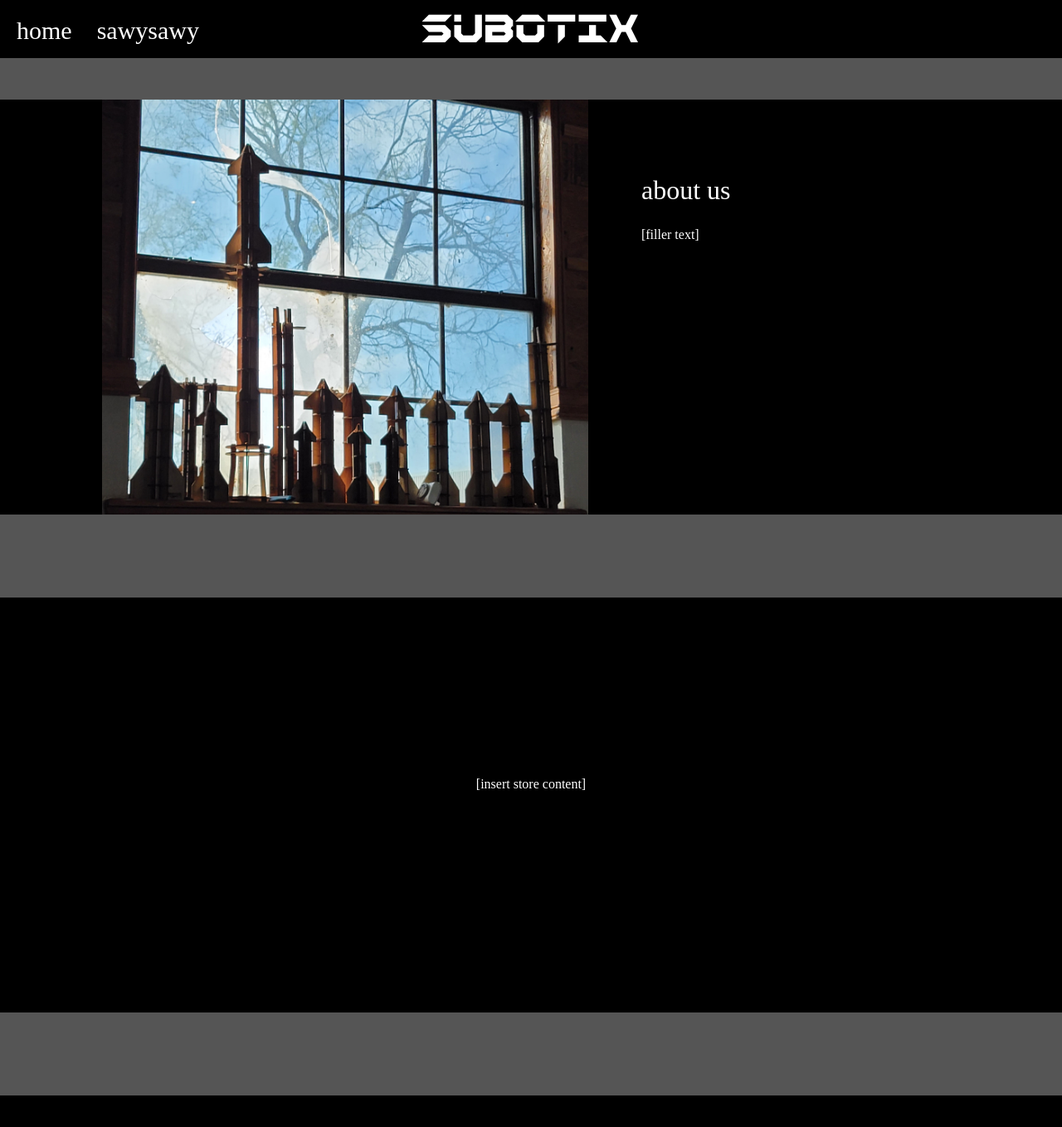
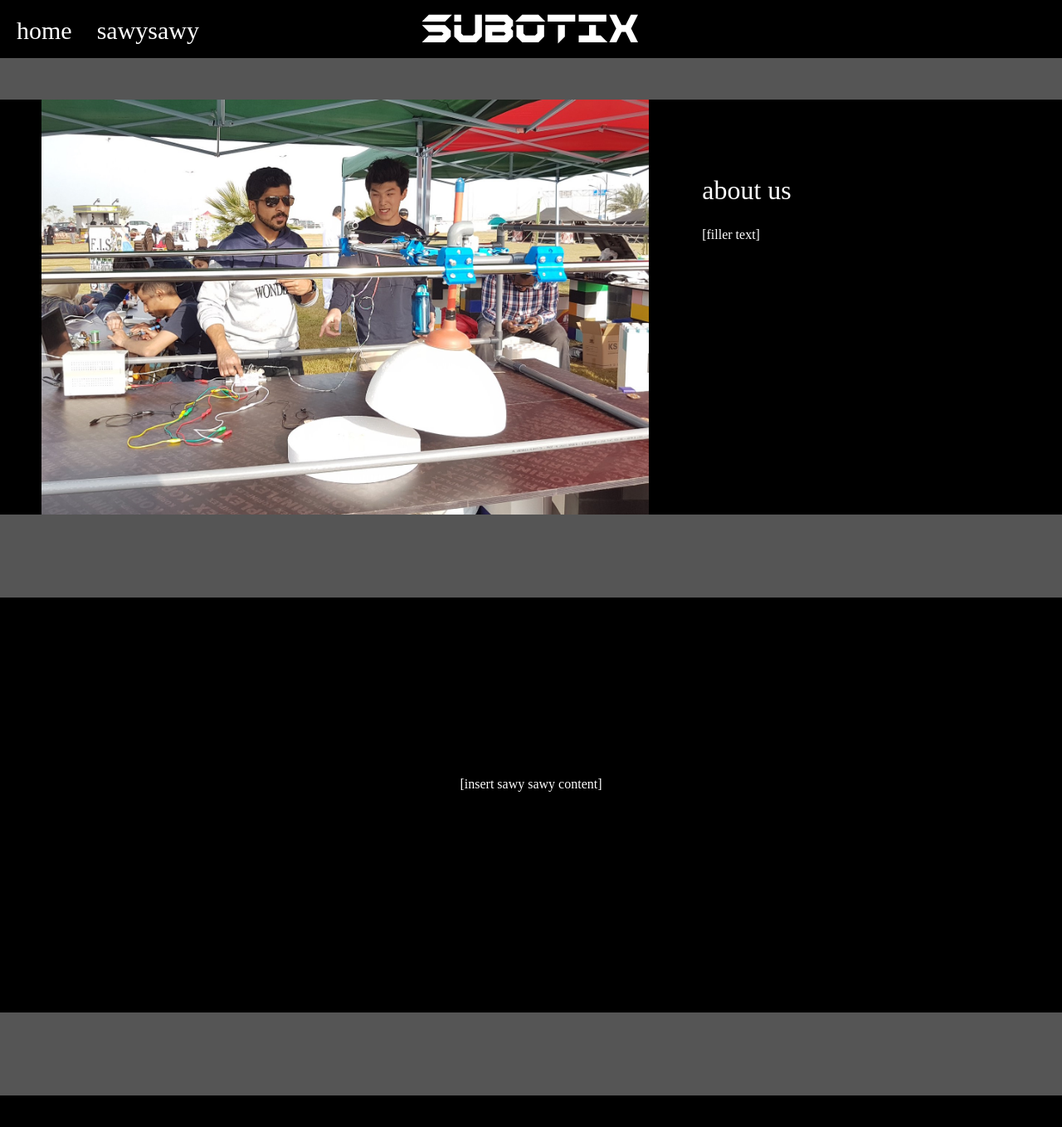
Before and after one commit to Matteo-Y/Subotix_site_legacy, a React (Create React App) app: page / in a window 1280 px wide. Shown: the top 1358 px of the page at 83% size. Built offline with nearby package versions, Linux system fonts and the light colour scheme; a web font is replaced by a local one.

Commit message:
404 page file added

```diff
--- a/src/App.js
+++ b/src/App.js
@@ -1,7 +1,8 @@
 import './styles/App.css';
-
 import Header from './modules/Header';
 import Landing from './modules/Landing';
+import PageNotFound from './modules/PageNotFound';
+
 import { BrowserRouter, Routes, Route, Navigate } from 'react-router-dom';
 
 const BASE_PATH = "/";
@@ -15,6 +16,8 @@ export default function App() {
       <BrowserRouter>
         <Routes>
           <Route path={BASE_PATH} element={<Landing/>}/>
+
+          <Route path={"*"} element={<PageNotFound/>}/>
         </Routes>
       </BrowserRouter>
     </div>
--- a/src/modules/Landing.js
+++ b/src/modules/Landing.js
@@ -3,7 +3,7 @@ export default function Landing() {
     return (
         <div className="landing-page">
             <div className="hero section">
-                <img style={{marginRight: "5%"}} className="banner" src={require("../res/Banner.jpg")}/>
+                <img style={{marginRight: "5%"}} className="banner" src={require("../res/Banner_0.jpg")}/>
                 <div id="about-us-textbox">
                     <h2>about us</h2>
                     <p>[filler text]</p>
@@ -11,7 +11,7 @@ export default function Landing() {
             </div>
             <div className="sawysawy section">
                 <a className="overlay-link" href="/sawy-sawy"></a>
-                <p>[insert store content]</p>
+                <p>[insert sawy sawy content]</p>
             </div>
             <div className="contacts section">
                 <p>[insert contacts content]</p>
--- /dev/null
+++ b/src/modules/PageNotFound.js
@@ -0,0 +1,8 @@
+export default function PageNotFound() {
+
+    return <>
+        <div style={{padding: "8rem 0 8rem 0"}} className="section">
+            <h2>404 - page not found</h2>
+        </div>
+    </>
+}
```
Also changed, not shown: src/res/84152788_10156729850321889_9031171438609956864_n.jpg (deleted), src/res/Banner_0.jpg (added).
